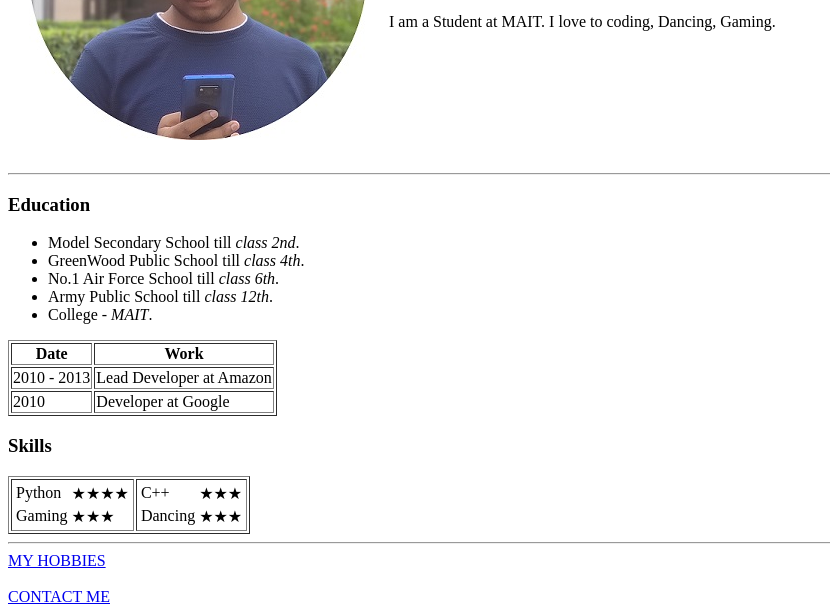
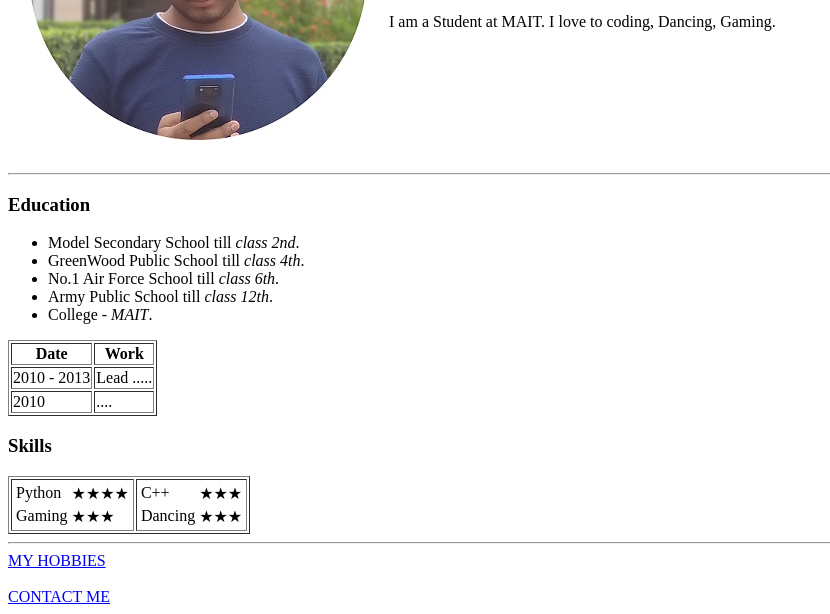
Before and after one commit to SahilSinghTomar/cv, a plain HTML site: page index.html in a window 1280 px wide. Shown: the part 227-841 px from the top of the page, without its empty margins (0-830 px from the left). Drawn offline with Linux system fonts and the light colour scheme.

Commit message:
Update index.html

```diff
--- a/index.html
+++ b/index.html
@@ -43,11 +43,11 @@
     <tbody>
       <tr>
         <td>2010 - 2013</td>
-        <td>Lead Developer at Amazon</td>
+        <td>Lead .....</td>
       </tr>
       <tr>
         <td>2010</td>
-        <td>Developer at Google</td>
+        <td>....</td>
       </tr>
     </tbody>
     <tfoot>
```
